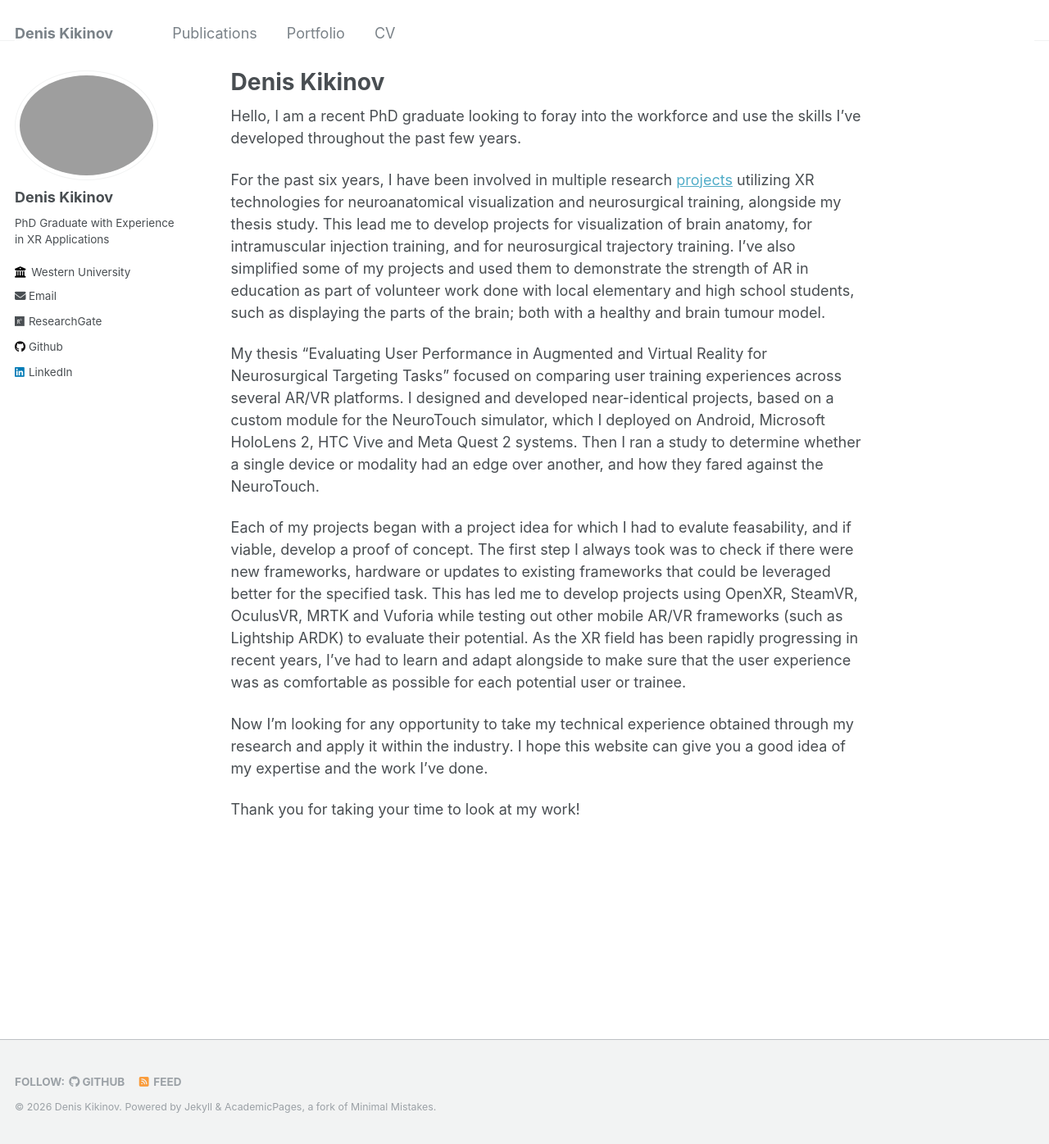
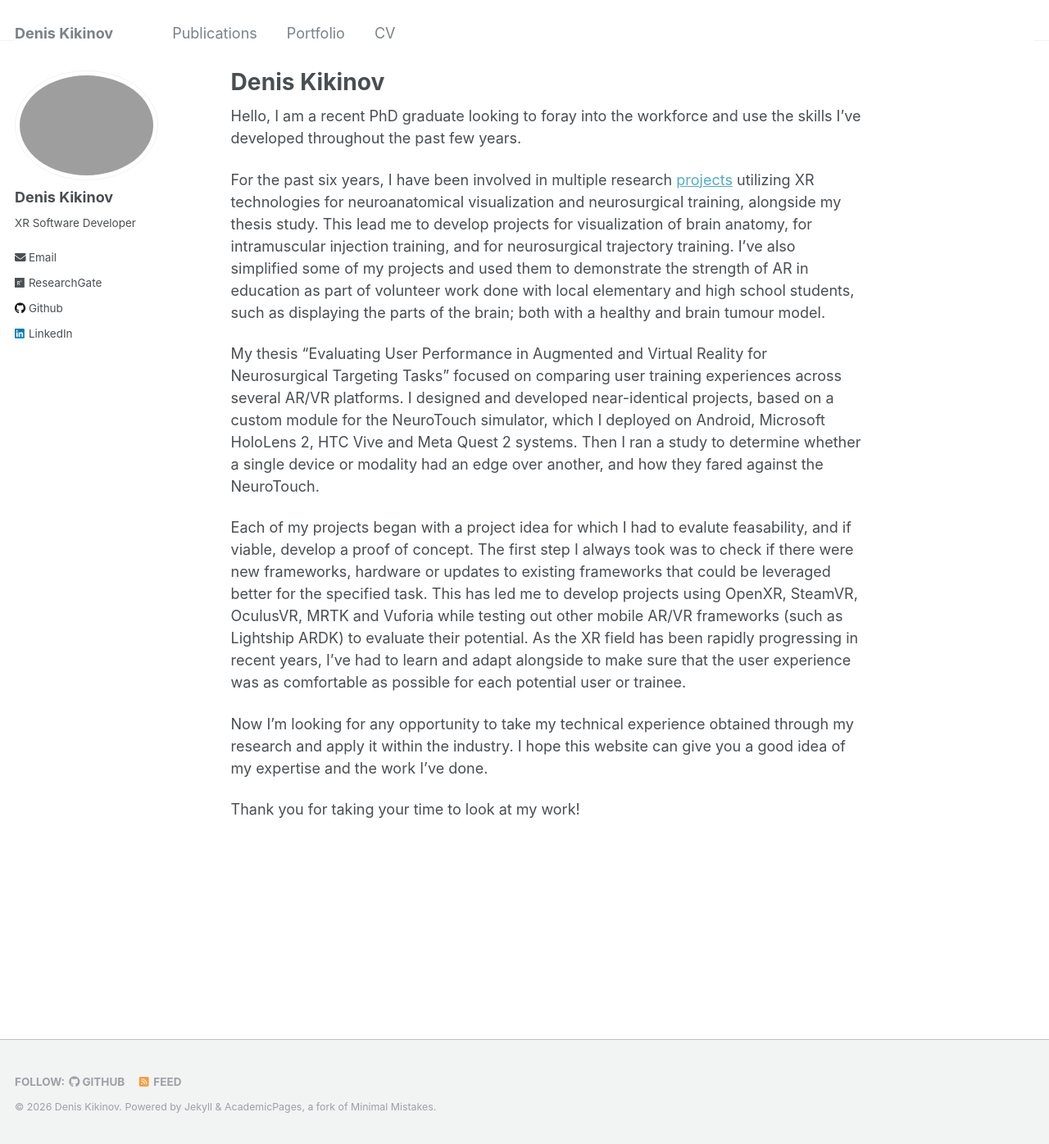
Before and after one commit to dkikinov/dkikinov.github.io, a Jekyll site: the page built from _pages/about.md, in a window 1280 px wide and 1396 px high. Shown: the whole window at 82% size. Built offline with Jekyll 4.4.1, drawn with Linux system fonts in a browser that asks for light colours; some of the changed lines change nothing that is shown.

Commit message:
Change personal description and privacy settings
Updated personal information and modified comment and share settings across various sections.

```diff
--- a/_config.yml
+++ b/_config.yml
@@ -11,7 +11,7 @@
 title                    : "Denis Kikinov"
 title_separator          : "-"
 name                     : &name "Denis Kikinov"
-description              : &description "PhD Graduate"
+description              : &description "XR Developer"
 url                      : https://dkikinov.github.io # the base hostname & protocol for your site e.g. "https://mmistakes.github.io"
 baseurl                  : "" # the subpath of your site, e.g. "/blog"
 repository               : "dkikinov/dkikinov.github.io"
@@ -24,9 +24,9 @@
   avatar           : "profile.png"
   name             : "Denis Kikinov"
   pronouns         : # example: "she/her"
-  bio              : "PhD Graduate with Experience in XR Applications"
+  bio              : "XR Software Developer"
   location         : #
-  employer         : "Western University"
+  employer         : #
   uri              : # URL
   email            : "deniskikinov@gmail.com"
 
@@ -223,8 +223,8 @@
       layout: single
       author_profile: true
       read_time: true
-      comments: true
-      share: true
+      comments: false
+      share: false
       related: true
   # _pages
   - scope:
@@ -239,18 +239,18 @@
       type: teaching
     values:
       layout: single
-      author_profile: true
-      share: true
-      comments: true
+      author_profile: false
+      share: false
+      comments: false
   # _publications
   - scope:
       path: ""
       type: publications
     values:
       layout: single
-      author_profile: true
-      share: true
-      comments: true
+      author_profile: false
+      share: false
+      comments: false
   # _portfolio
   - scope:
       path: ""
@@ -258,16 +258,16 @@
     values:
       layout: single
       author_profile: true
-      share: true
-      comment: true
+      share: false
+      comment: false
   # _talks
   - scope:
       path: ""
       type: talks
     values:
       layout: talk
-      author_profile: true
-      share: true
+      author_profile: false
+      share: false
 
 
 # Sass/SCSS
```
